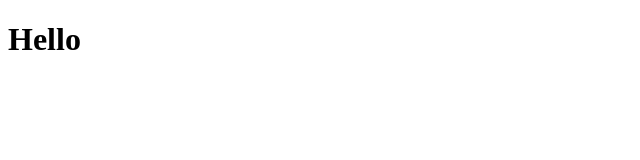
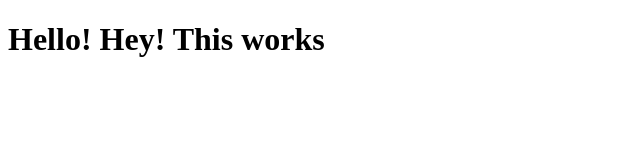
Before and after one commit to andreeabarbu1/my-first-project, a plain HTML site: page restaurant_site/index.html in a window 1280 px wide. Shown: the whole page, without its empty margins (0-640 px from the left). Drawn offline with Linux system fonts and the light colour scheme.

Commit message:
small addition

```diff
--- a/restaurant_site/index.html
+++ b/restaurant_site/index.html
@@ -4,6 +4,6 @@
 	<title>Hello!</title>
 </head>
 <body>
-<h1> Hello <h1>
+<h1> Hello! Hey! This works <h1>
 </body>
 </html>
```
